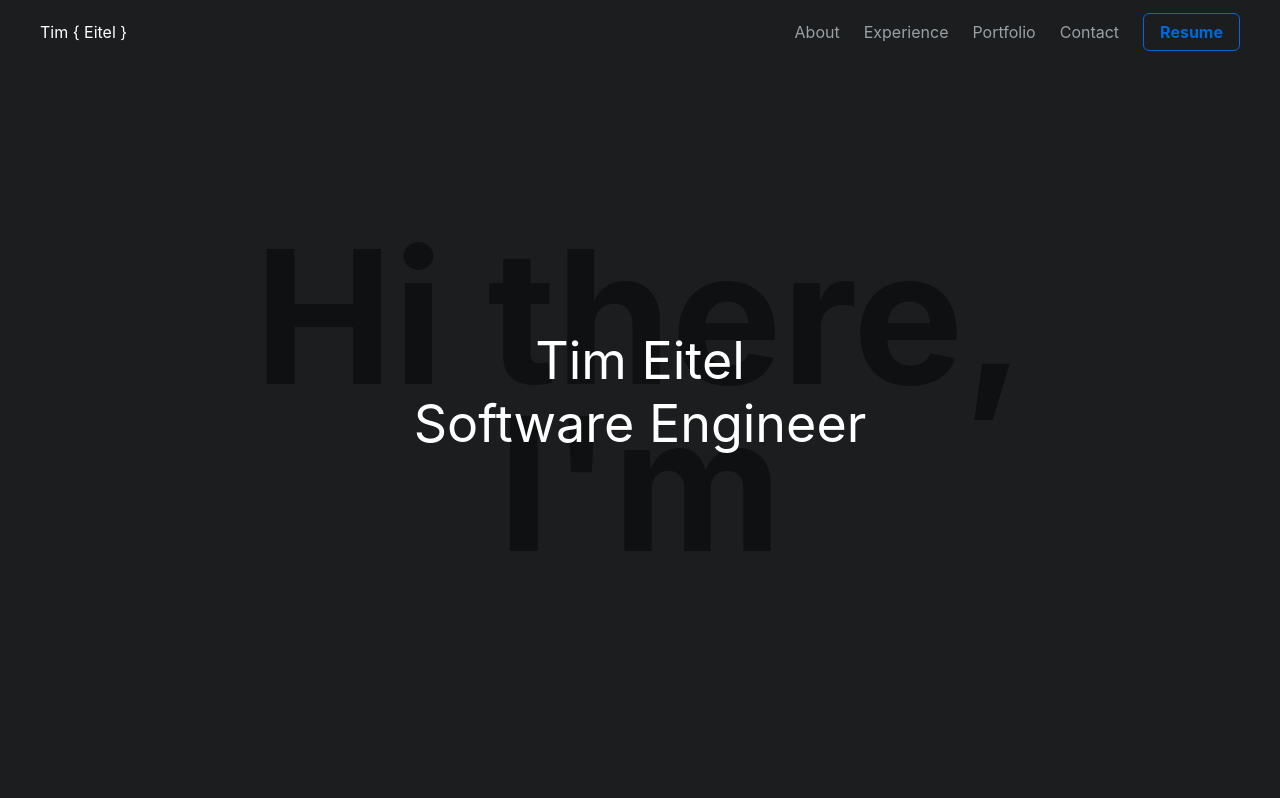
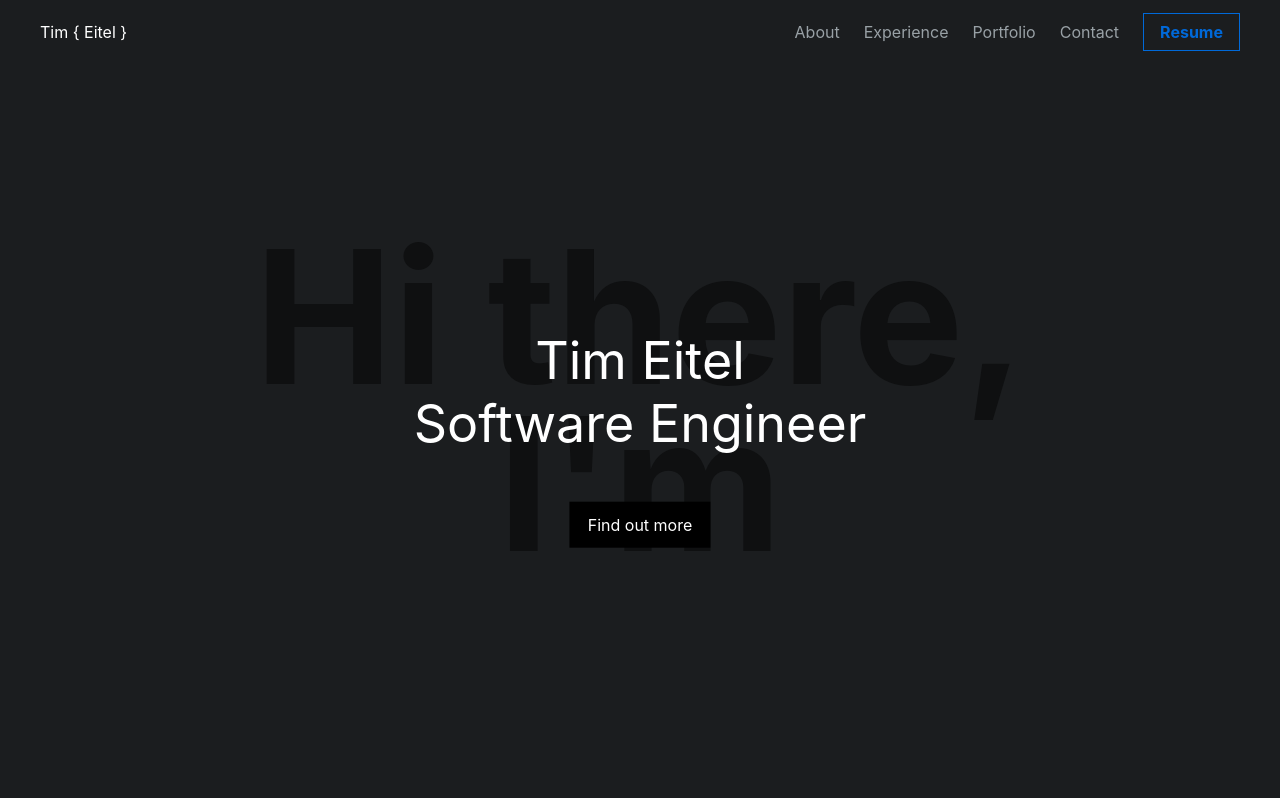
Before and after one commit to timeitel/portfolio, a Next.js app: page / in a window 1280 px wide. Shown: the top 798 px of the page. Built offline with nearby package versions, Linux system fonts and the light colour scheme.

Commit message:
style: landing cta

```diff
--- a/components/landing.tsx
+++ b/components/landing.tsx
@@ -10,6 +10,9 @@ export default function Landing() {
       <div className={styles.title}>
         <h1>Tim Eitel</h1>
         <h4>Software Engineer</h4>
+        <a href='#about' className='cta'>
+          Find out more
+        </a>
       </div>
     </section>
   );
--- a/styles/Landing.module.css
+++ b/styles/Landing.module.css
@@ -27,3 +27,15 @@
 .title h1 {
   line-height: 0.9;
 }
+
+.title a {
+  position: absolute;
+  top: 100%;
+  left: 50%;
+  transform: translate(-50%, 85%);
+  cursor: pointer;
+  color: white;
+  background: #000;
+  padding: 11px 18px;
+  font-size: 1rem;
+}
--- a/styles/globals.css
+++ b/styles/globals.css
@@ -28,7 +28,6 @@ body {
 }
 
 .btn {
-  border-radius: 6px;
   @apply font-bold py-2 px-4;
 }
 
@@ -64,3 +63,32 @@ section {
     padding: 0 7.5rem;
   }
 }
+
+.cta {
+  text-decoration: none;
+  position: relative;
+  webkit-transition: all 0.15s ease-out;
+  -moz-transition: all 0.15s ease-out;
+  -o-transition: all 0.15s ease-out;
+  -ms-transition: all 0.15s ease-out;
+  transition: all 0.15s ease-out;
+}
+.cta:before {
+  @apply bg-c-blue;
+  content: '';
+  position: absolute;
+  width: 100%;
+  height: 1px;
+  bottom: 0;
+  left: 0;
+  visibility: hidden;
+  -webkit-transform: scaleX(0);
+  transform: scaleX(0);
+  -webkit-transition: all 0.35s cubic-bezier(1, 0.25, 0, 0.75) 0s;
+  transition: all 0.35s cubic-bezier(1, 0.25, 0, 0.75) 0s;
+}
+.cta:hover:before {
+  visibility: visible;
+  -webkit-transform: scaleX(1);
+  transform: scaleX(1);
+}
```
